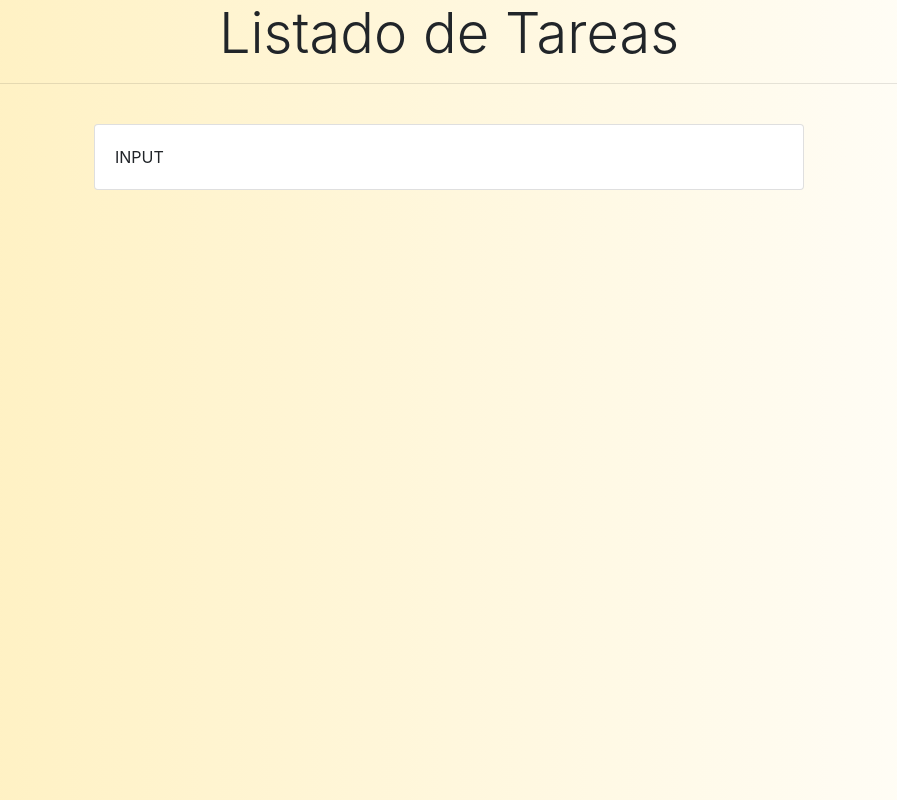
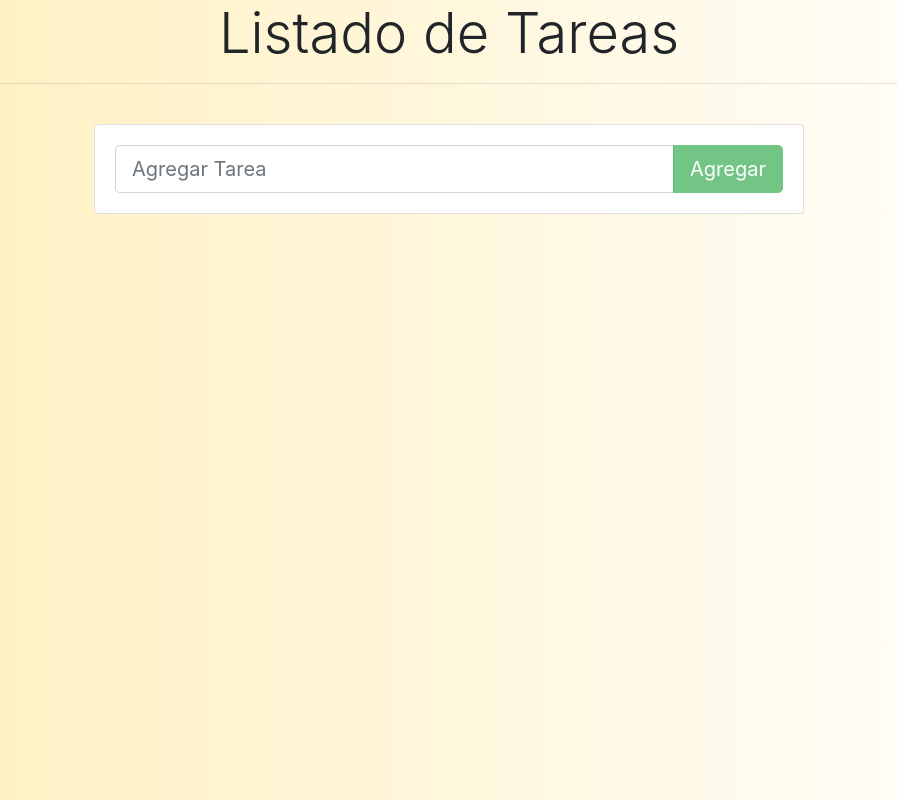
Before and after one commit to truizdiaz/ListTareas, an Angular app: page / in a window 1280 px wide. Shown: the whole page, without its empty margins (191-1088 px from the left). Built offline with nearby package versions, Linux system fonts and the light colour scheme.

Commit message:
HTML List Tareas

```diff
--- a/src/app/app.module.ts
+++ b/src/app/app.module.ts
@@ -1,6 +1,7 @@
 import { BrowserModule } from '@angular/platform-browser';
 import { NgModule } from '@angular/core';
 
+import { FormsModule } from '@angular/forms';
 import { AppRoutingModule } from './app-routing.module';
 import { AppComponent } from './app.component';
 import { DashboardComponent } from './dashboard/dashboard.component';
@@ -14,7 +15,8 @@ import { ListTareasComponent } from './dashboard/list-tareas/list-tareas.compone
   ],
   imports: [
     BrowserModule,
-    AppRoutingModule
+    AppRoutingModule,
+    FormsModule
   ],
   providers: [],
   bootstrap: [AppComponent]
--- a/src/app/dashboard/list-tareas/list-tareas.component.html
+++ b/src/app/dashboard/list-tareas/list-tareas.component.html
@@ -1,5 +1,13 @@
 <div class="card mt-4">
     <div class="card-body">
-        INPUT
+        <div class="input-group">
+            <input type="text" placeholder="Agregar Tarea" class="form-control form-control-lg"
+            [(ngModel)]="tarea">
+            <div class="input-group-append">
+                <button type="button" class="btn btn-success btn-lg"
+                (click)="agregarTarea()"
+                [disabled]="tarea ==''"> Agregar</button>
+            </div>
+        </div>
     </div>
 </div>
--- a/src/app/dashboard/list-tareas/list-tareas.component.ts
+++ b/src/app/dashboard/list-tareas/list-tareas.component.ts
@@ -6,10 +6,15 @@ import { Component, OnInit } from '@angular/core';
   styleUrls: ['./list-tareas.component.css']
 })
 export class ListTareasComponent implements OnInit {
-
+  tarea = '';
   constructor() { }
 
   ngOnInit(): void {
   }
 
+  agregarTarea(){
+    console.log(this.tarea);
+    this.tarea = '';
+  }
+
 }
```
